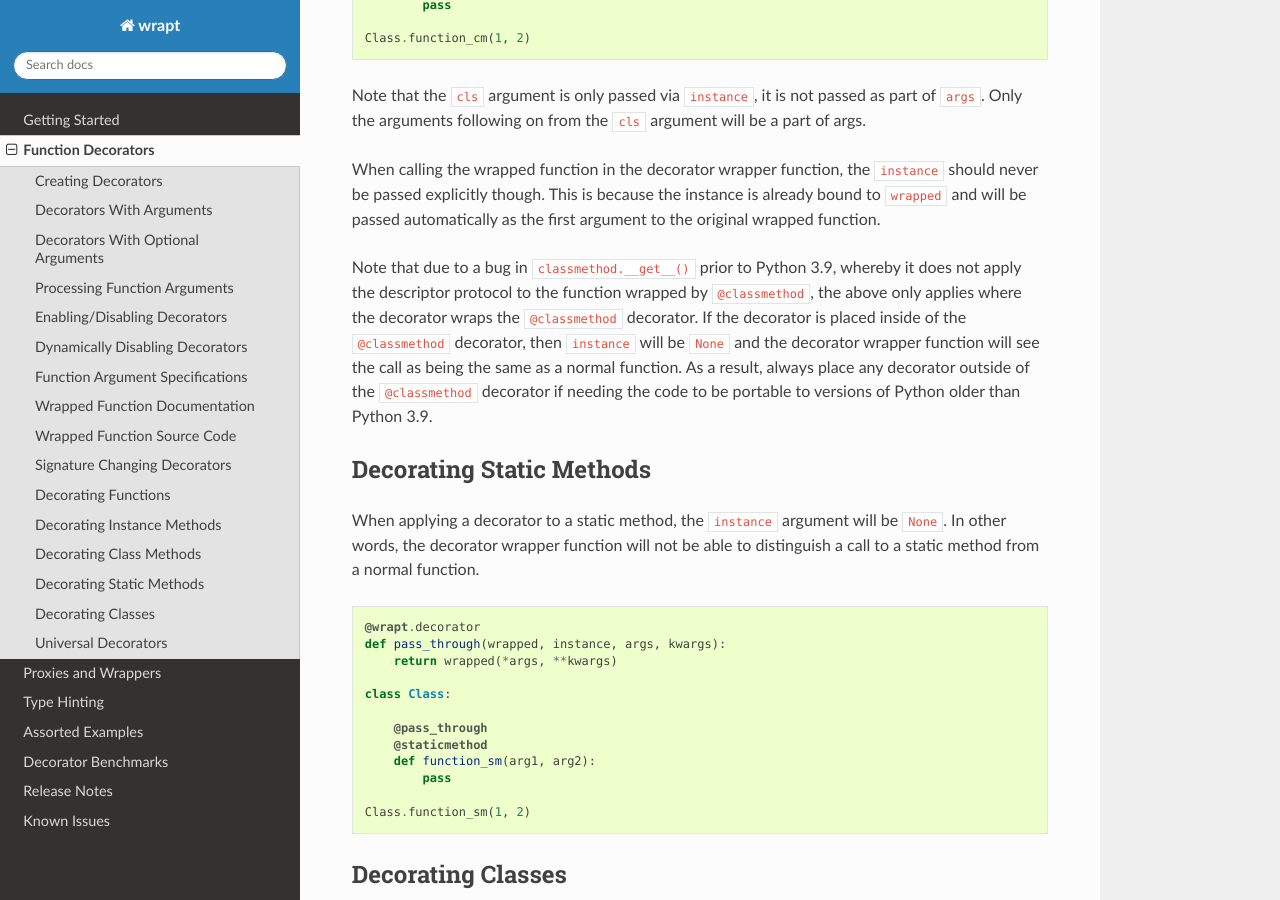
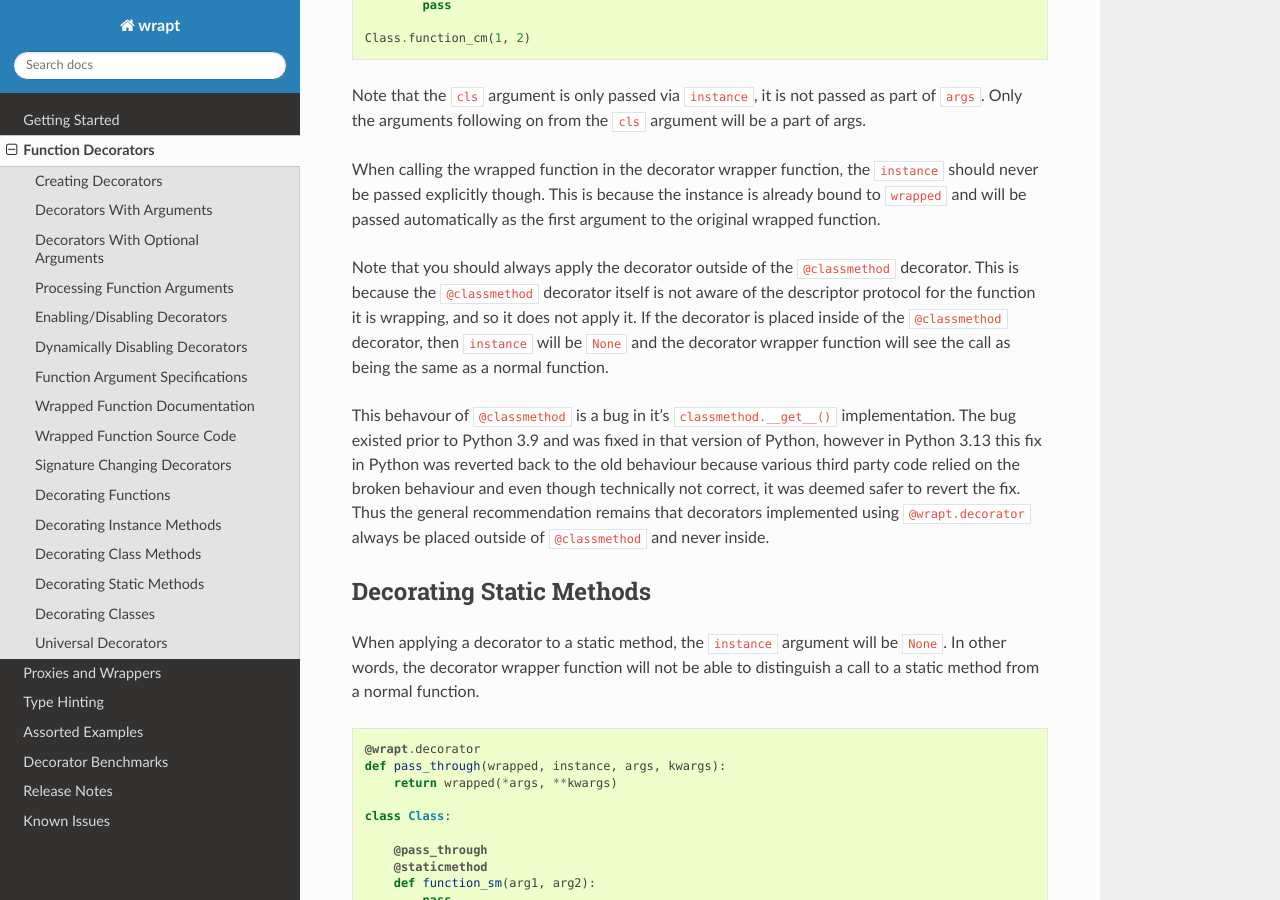
Before and after one commit to GrahamDumpleton/wrapt, a Sphinx documentation site: the page built from docs/decorators.rst, in a window 1280 px wide and 900 px high, scrolled down 11996 px. Built offline with Sphinx 7.4.7 and the Read the Docs theme 3.1.0, drawn with Linux system fonts in a browser that asks for light colours.

Commit message:
Update warning in docs about wrapping a classmethod.

```diff
--- a/docs/decorators.rst
+++ b/docs/decorators.rst
@@ -654,15 +654,21 @@ When calling the wrapped function in the decorator wrapper function, the
 instance is already bound to ``wrapped`` and will be passed automatically
 as the first argument to the original wrapped function.
 
-Note that due to a bug in ``classmethod.__get__()`` prior to Python 3.9,
-whereby it does not apply the descriptor protocol to the function wrapped
-by ``@classmethod``, the above only applies where the decorator wraps the
-``@classmethod`` decorator. If the decorator is placed inside of the
-``@classmethod`` decorator, then ``instance`` will be ``None`` and the
-decorator wrapper function will see the call as being the same as a normal
-function. As a result, always place any decorator outside of the
-``@classmethod`` decorator if needing the code to be portable to versions
-of Python older than Python 3.9.
+Note that you should always apply the decorator outside of the ``@classmethod``
+decorator. This is because the ``@classmethod`` decorator itself is not
+aware of the descriptor protocol for the function it is wrapping, and so
+it does not apply it. If the decorator is placed inside of the ``@classmethod``
+decorator, then ``instance`` will be ``None`` and the decorator wrapper function
+will see the call as being the same as a normal function.
+
+This behavour of ``@classmethod`` is a bug in it's ``classmethod.__get__()``
+implementation. The bug existed prior to Python 3.9 and was fixed in that
+version of Python, however in Python 3.13 this fix in Python was reverted back
+to the old behaviour because various third party code relied on the broken
+behaviour and even though technically not correct, it was deemed safer to revert
+the fix. Thus the general recommendation remains that decorators implemented
+using ``@wrapt.decorator`` always be placed outside of ``@classmethod`` and
+never inside.
 
 Decorating Static Methods
 -------------------------
```
